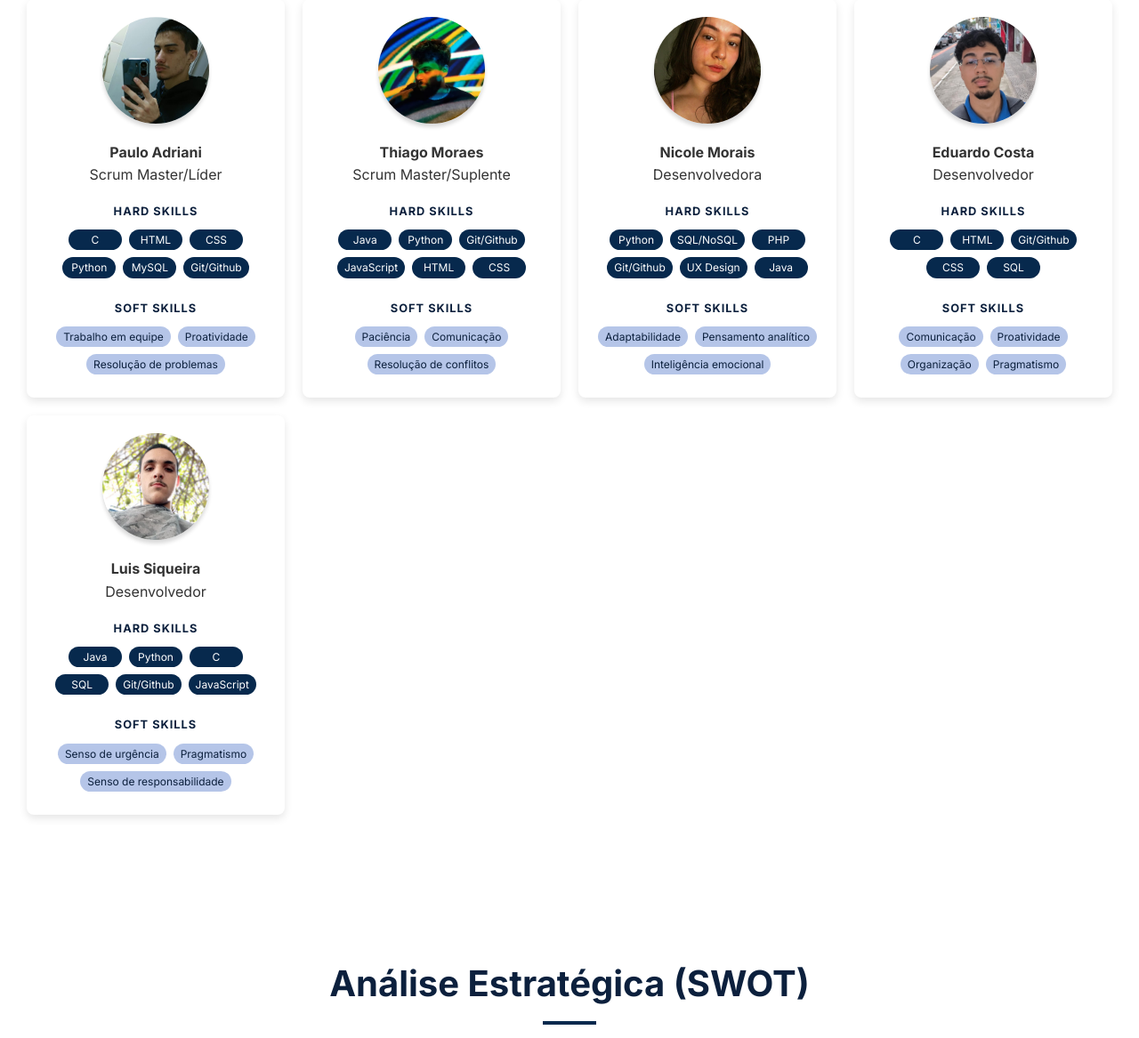
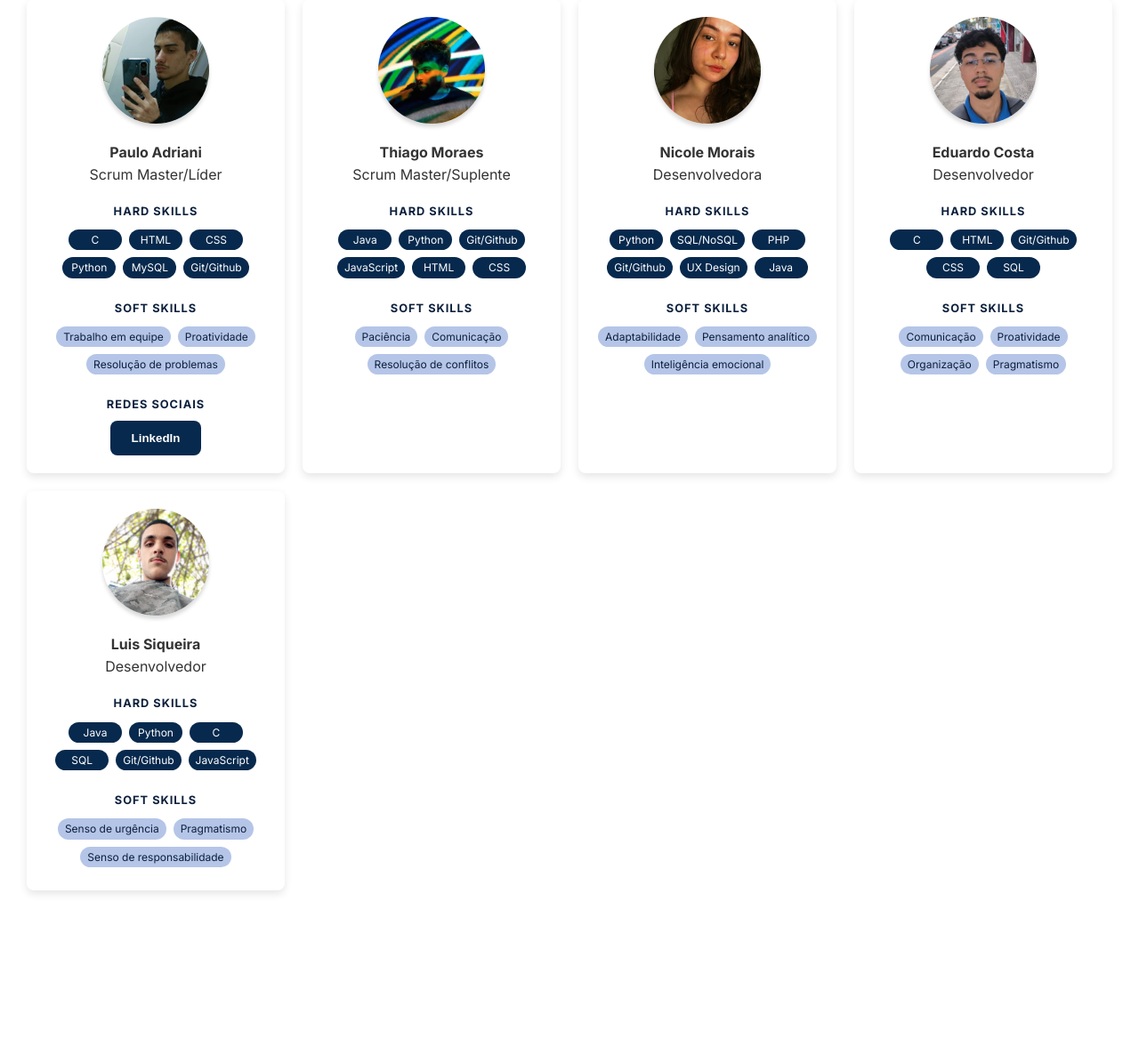
Before and after one commit to thivgox/pacetecnologia, a PHP site: page /equipe.php in a window 1280 px wide. Shown: the part 422-1589 px from the top of the page at 89% size. Run offline with PHP 8.4, Linux system fonts and the light colour scheme.

Commit message:
LinkdIn do Paulo adicionado na página da equipe

```diff
--- a/assets/css/style.css
+++ b/assets/css/style.css
@@ -226,3 +226,13 @@ box-shadow: 0 6px 12px rgba(90, 90, 90, 0.3);
     transform: translateY(-1px)
 
 }
+
+.card-button {
+    margin-top: 5px;
+
+}
+
+.card-button:hover {
+    transform: translateY(-1px)
+
+}
--- /dev/null
+++ b/desktop.ini
@@ -0,0 +1,2 @@
+[.ShellClassInfo]
+LocalizedResourceName=@pacetecnologia,0
--- a/equipe.php
+++ b/equipe.php
@@ -37,6 +37,16 @@
                             <span class="tag tag-soft">Resolução de problemas</span>
                         </div>
                     </div>
+
+                    <div class="tags-group">
+                        <h5 class="skills-title">Redes Sociais</h5>
+                        <div class="card-button">
+                            <button class="btn">
+                                <a href="https://www.linkedin.com/in/paulohenriquesadriani0881/">LinkedIn</a>
+                            </button>
+                        </div>
+                    </div>
+
                 </div>
 
                 <div class="team-member-card">
```
